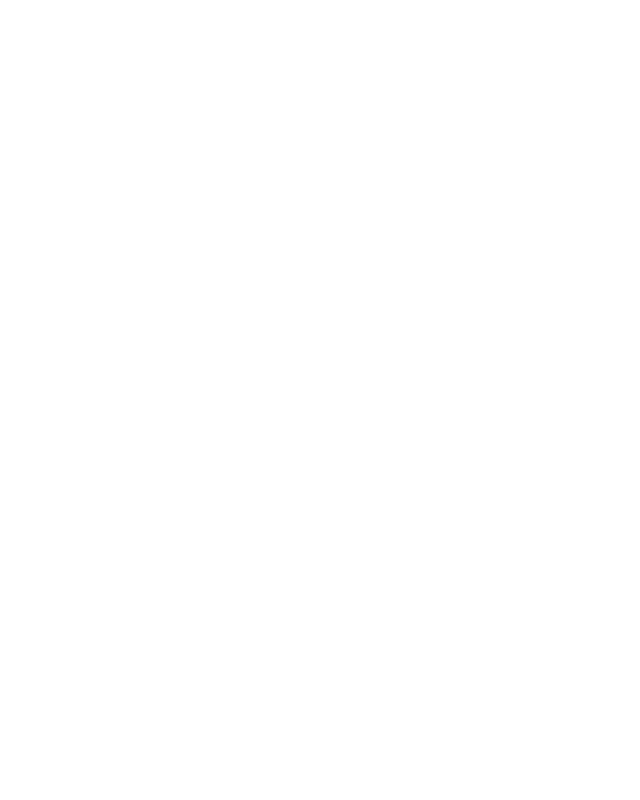
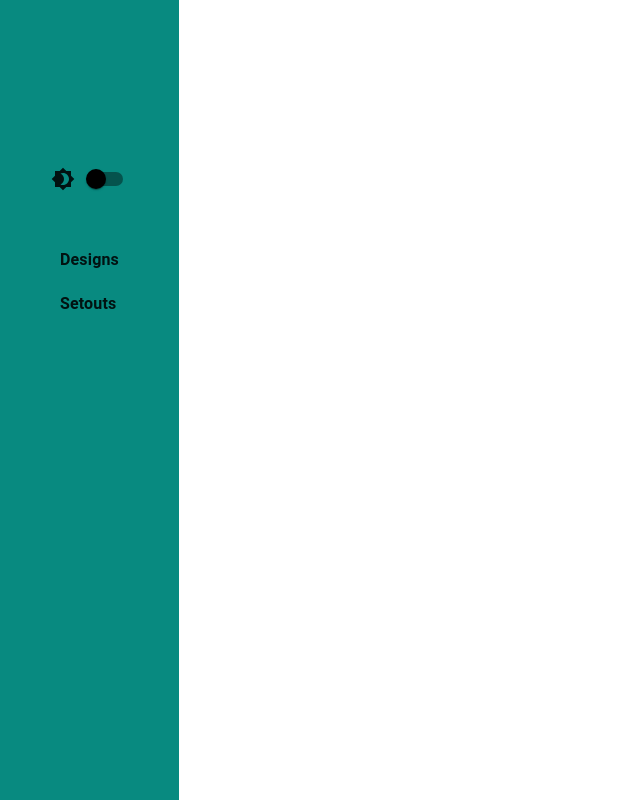
Before and after one commit to marcgirbaub/design-table-app, a React (Create React App) app: page / in a window 1280 px wide. Shown: the whole page, without its empty margins (0-640 px from the left). Built offline with nearby package versions, Linux system fonts and the light colour scheme.

Commit message:
Implement LeftSideMenu component in Layout

```diff
--- a/src/components/App/App.tsx
+++ b/src/components/App/App.tsx
@@ -1,13 +1,16 @@
 import { ReactElement } from "react";
 import { QueryClient, QueryClientProvider } from "react-query";
 import Layout from "../Layout/Layout";
+import ThemeContextProvider from "../../store/contexts/ThemeContextProvider";
 
 const App = (): ReactElement => {
   const queryClient = new QueryClient();
 
   return (
     <QueryClientProvider client={queryClient}>
-      <Layout />
+      <ThemeContextProvider>
+        <Layout />
+      </ThemeContextProvider>
     </QueryClientProvider>
   );
 };
--- a/src/components/Layout/Layout.tsx
+++ b/src/components/Layout/Layout.tsx
@@ -1,9 +1,11 @@
 import { Outlet } from "react-router-dom";
 import LayoutStyled from "./LayoutStyled";
+import LeftSideMenu from "../LeftSideMenu/LeftSideMenu";
 
 const Layout = (): React.ReactElement => {
   return (
     <LayoutStyled>
+      <LeftSideMenu />
       <main className="main-content">
         <Outlet />
       </main>
--- a/src/components/Layout/LayoutStyled.ts
+++ b/src/components/Layout/LayoutStyled.ts
@@ -1,8 +1,11 @@
 import styled from "@emotion/styled";
 
 const LayoutStyled = styled.div`
+  display: flex;
+
   .main-content {
     padding: 100px 60px 60px;
+    width: 100%;
 
     @media (max-width: 800px) {
       padding: 20px;
```
